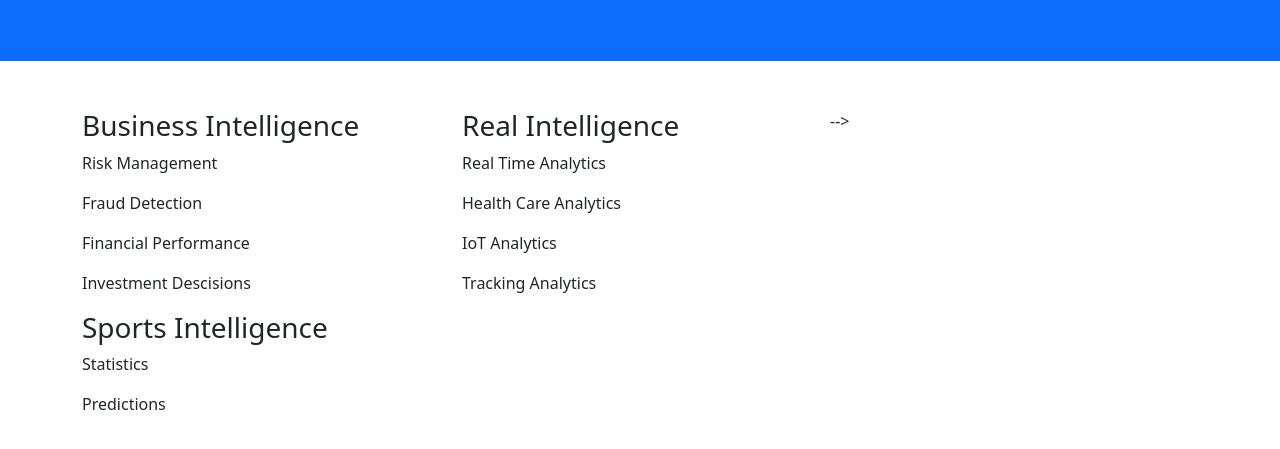
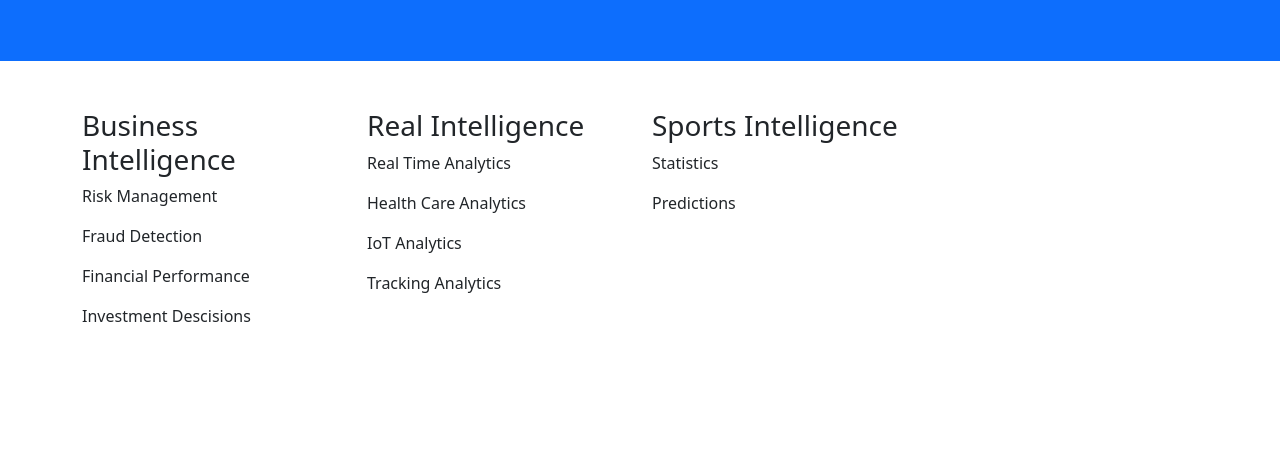
Before and after one commit to DataIntelligenceRW/DataIntelligenceRw.github.io, a plain HTML site: page index.html in a window 1280 px wide. Shown: the part 131-580 px from the top of the page. Drawn offline with nearby package versions, Linux system fonts and the light colour scheme.

Commit message:
Update index.html

```diff
--- a/index.html
+++ b/index.html
@@ -7,8 +7,8 @@
   <link href="https://cdn.jsdelivr.net/npm/bootstrap@5.2.3/dist/css/bootstrap.min.css" rel="stylesheet">
   <script src="https://cdn.jsdelivr.net/npm/bootstrap@5.2.3/dist/js/bootstrap.bundle.min.js"></script>
 </head>
+
 <body>
-
 <div class="container-fluid p-5 bg-primary text-white text-center">
   <h1>DATA INTELLIGENCE ANALYTICS</h1>
   <p>Data Analytics for Smart Decisions</p>
@@ -16,33 +16,29 @@
 
 <div class="container mt-5">
   <div class="row">
-    <div class="col-sm-4">
+
+    <div class="col-sm-3">
       <h3>Business Intelligence</h3>
       <p>Risk Management</p>
       <p>Fraud Detection</p>
       <p>Financial Performance</p>
       <p>Investment Descisions</p>
-<!--       <p>Ut enim ad minim veniam, quis nostrud exercitation ullamco laboris...</p> -->
     </div>
-    <div class="col-sm-4">
+
+    <div class="col-sm-3">
       <h3>Real Intelligence</h3>
       <p>Real Time Analytics</p>
       <p>Health Care Analytics</p>
       <p>IoT Analytics</p>
       <p>Tracking Analytics</p>
-<!--       <p>Ut enim ad minim veniam, quis nostrud exercitation ullamco laboris...</p> -->
     </div>
-<!--     <div class="col-sm-4">
-      <h3>IOT</h3>
-      <p>Real Time Analytics</p>
-<!--       <p>Ut enim ad minim veniam, quis nostrud exercitation ullamco laboris...</p> --> -->
-    </div>
-    <div class="col-sm-4">
+
+    <div class="col-sm-3">
       <h3>Sports Intelligence</h3>
       <p>Statistics</p>
       <p>Predictions</p>
-<!--       <p>Ut enim ad minim veniam, quis nostrud exercitation ullamco laboris...</p> -->
     </div>
+
   </div>
 </div>
 
```
